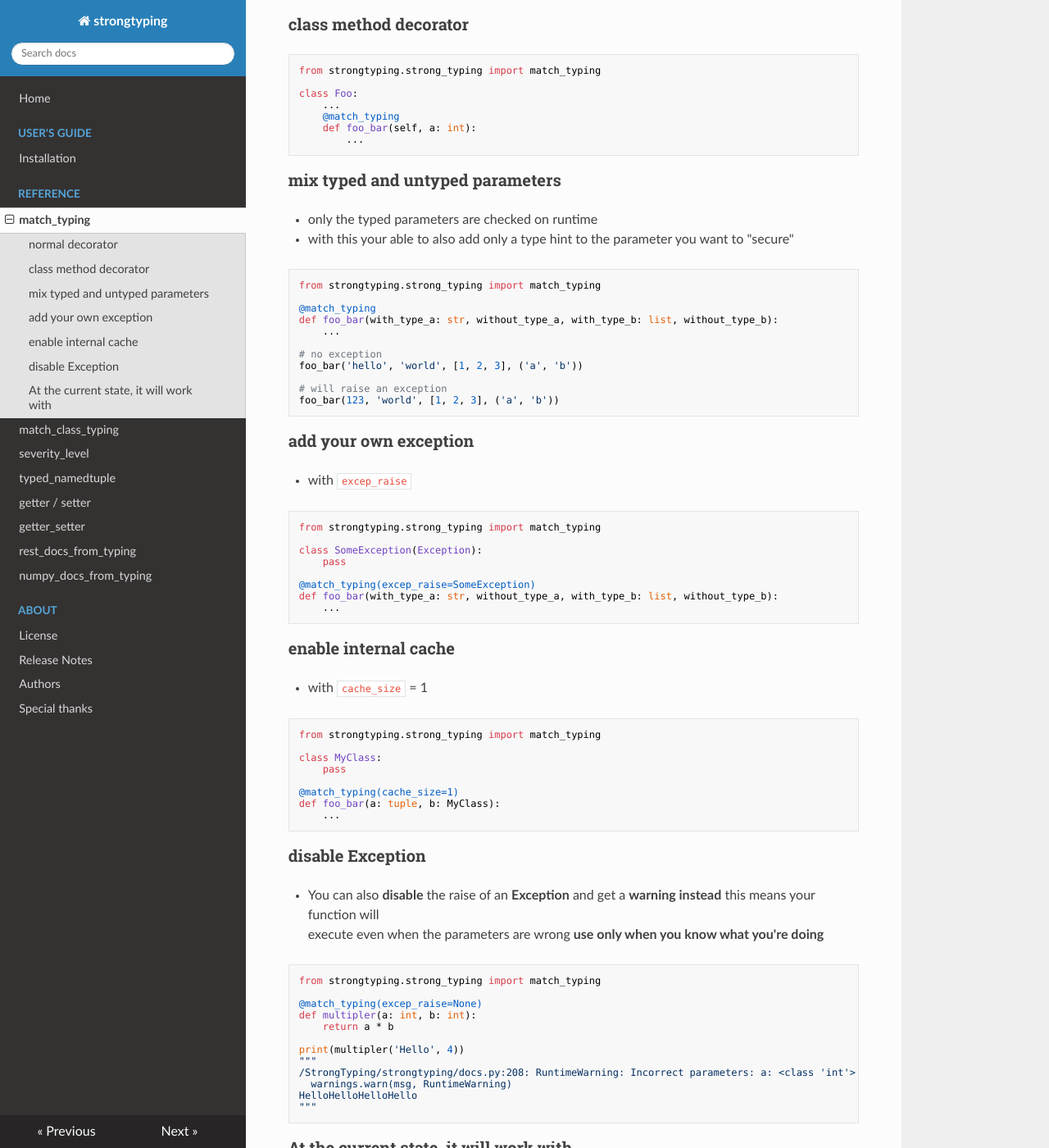
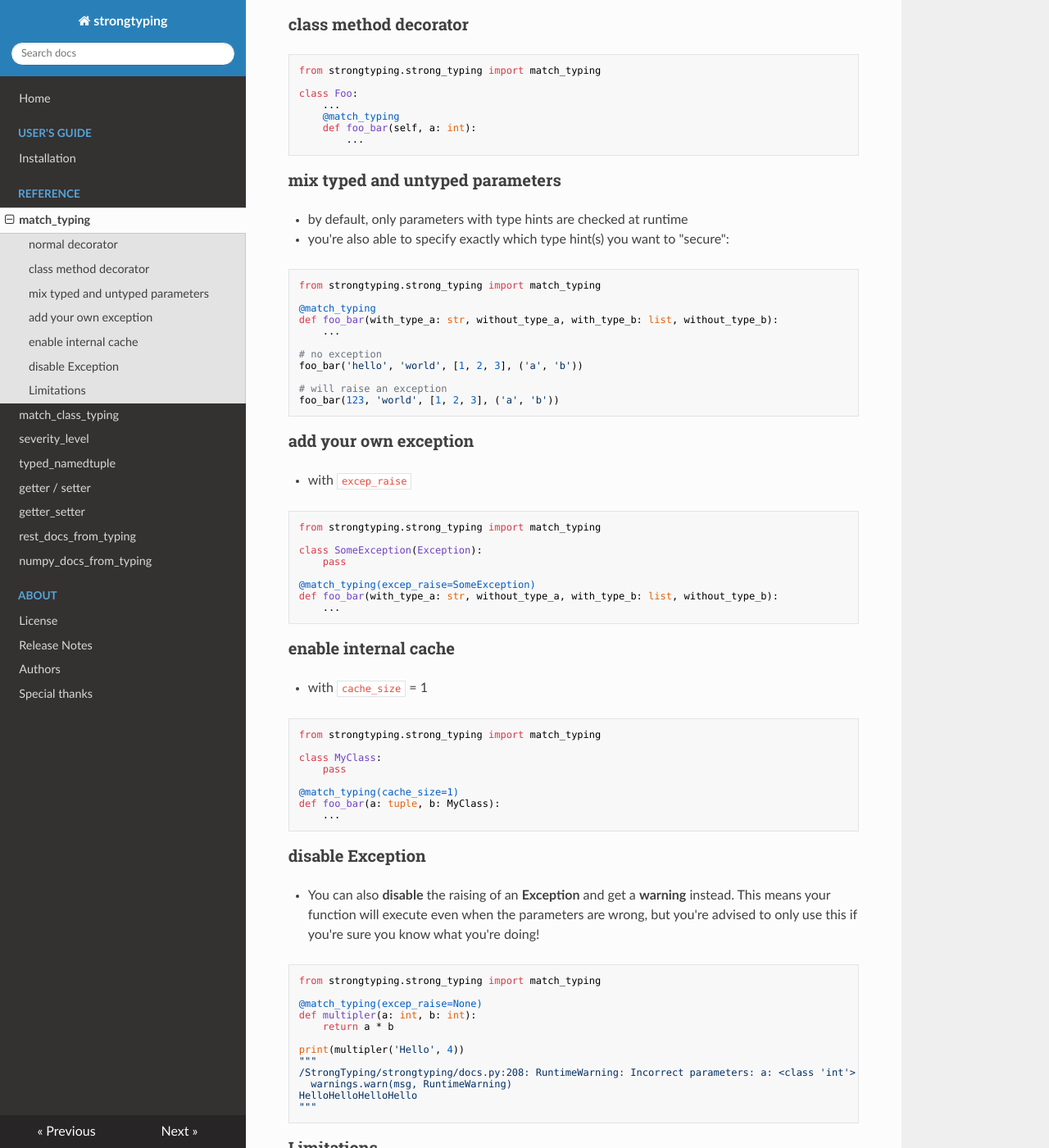
Before and after one commit to FelixTheC/strongtyping, an MkDocs documentation site: the page built from docs/match_typing.md, in a window 1280 px wide and 1400 px high, scrolled down 301 px. Shown: the whole window at 82% size. Built offline with MkDocs 1.6.1, drawn with Linux system fonts in a browser that asks for light colours; nearby versions of some CDN libraries; some of the changed text lies outside the part shown.

Commit message:
Update match_typing.md

````diff
--- a/docs/match_typing.md
+++ b/docs/match_typing.md
@@ -21,8 +21,8 @@ class Foo:
 ```
 
 ### mix typed and untyped parameters
-- only the typed parameters are checked on runtime
-- with this your able to also add only a type hint to the parameter you want to "secure"
+- by default, only parameters with type hints are checked at runtime
+- you're also able to specify exactly which type hint(s) you want to "secure":
 ```python
 from strongtyping.strong_typing import match_typing
 
@@ -64,8 +64,7 @@ def foo_bar(a: tuple, b: MyClass):
 ```
 
 ### disable Exception
-  - You can also __disable__ the raise of an __Exception__ and get a __warning instead__ this means your function will <br>
-  execute even when the parameters are wrong <b>use only when you know what you're doing</b>
+  - You can also __disable__ the raising of an __Exception__ and get a __warning__ instead.  This means your function will execute even when the parameters are wrong, but you're advised to only use this if you're sure you know what you're doing!
 ```python
 from strongtyping.strong_typing import match_typing
 
@@ -81,7 +80,9 @@ HelloHelloHelloHello
 """
 ```
 
-### At the current state, it will work with
+### Limitations
+
+The current version of `strongtyping` supports:
 
 - builtin types like: str, int, tuple etc
 - from typing:
@@ -99,4 +100,4 @@ HelloHelloHelloHello
 - from types:
     - FunctionType
     - MethodType
-- with string types representation like
+- with string types representation like _[Ed: Not sure what this means Felix?]_
````
